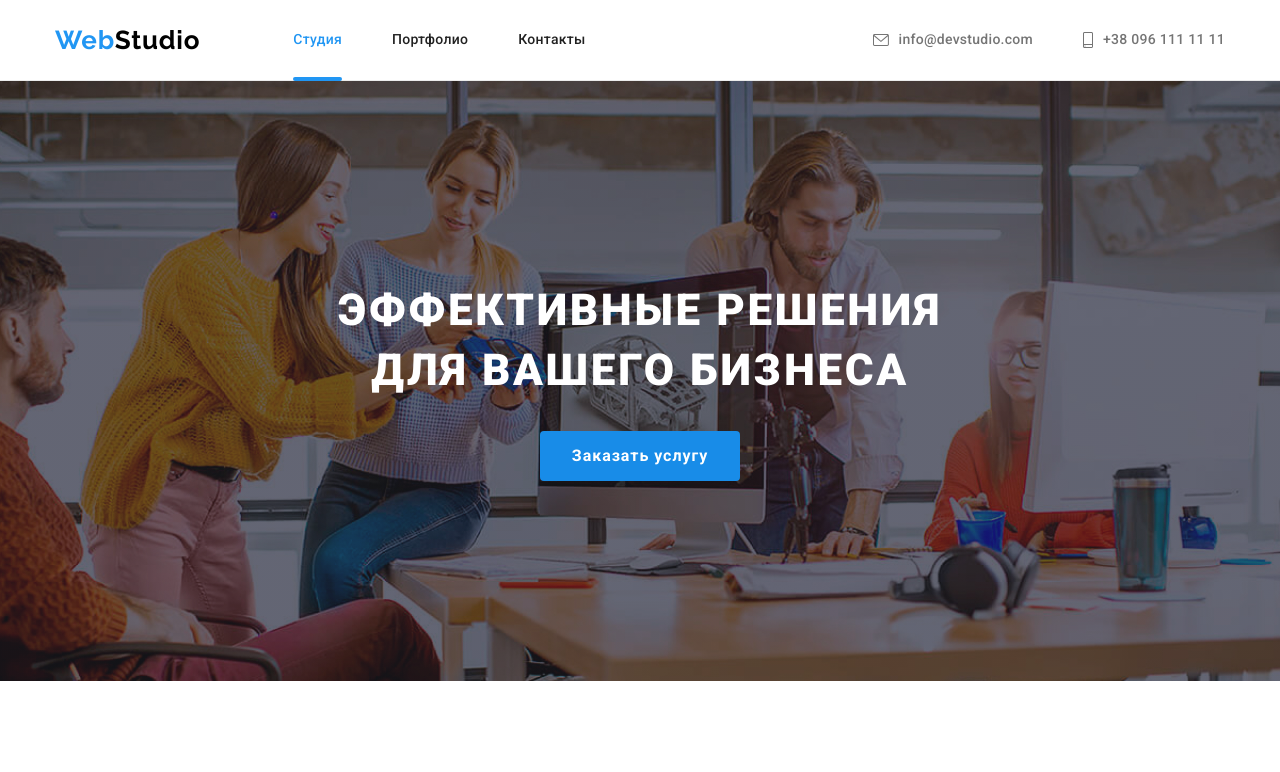
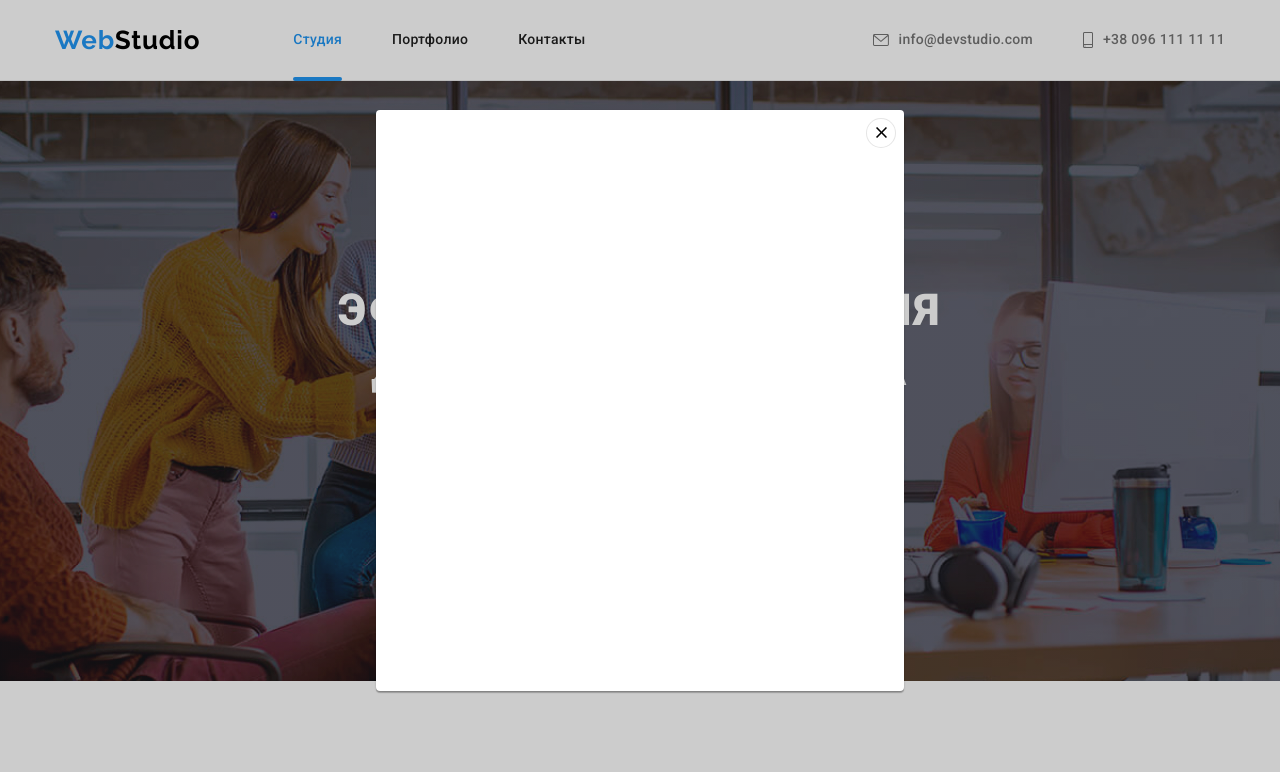
Before and after one commit to OlexTS/goit-markup-hw-05, a plain HTML site: page index.html in a window 1280 px wide. Both pictures are taken after a click on the button "Заказать услугу". Shown: the top 772 px of the page. Drawn offline with nearby package versions, Linux system fonts and the light colour scheme.

Commit message:
add modal window

```diff
--- a/css/styles.css
+++ b/css/styles.css
@@ -655,10 +655,46 @@ img {
 /* Modal */
 
 .backdrop {
+  display: flex;
+  align-items: center;
+  justify-content: center;
+  position: fixed;
+  left: 0;
+  top: 0;
+  width: 100%;
+  height: 100%;
+  background: rgba(0, 0, 0, 0.2);
+  z-index: 1000;
+}
+
+.backdrop.is-hidden {
+  opacity: 0;
+  visibility: hidden;
+  pointer-events: none;
 }
 
 .modal {
+  position: relative;
+  width: 528px;
+  height: 581px;
+  background-color: var(--secondary-light-txt-clr);
+  box-shadow: 0px 1px 3px rgba(0, 0, 0, 0.12), 0px 1px 1px rgba(0, 0, 0, 0.14),
+    0px 2px 1px rgba(0, 0, 0, 0.2);
+  border-radius: 4px;
 }
 
-.button-close {
+.modal-btn {
+  display: flex;
+  align-items: center;
+  justify-content: center;
+  position: absolute;
+  width: 30px;
+  height: 30px;
+  top: 8px;
+  right: 8px;
+  padding: 0;
+  background-color: var(--secondary-light-txt-clr);
+  border-radius: 50%;
+  border: 1px solid rgba(0, 0, 0, 0.1);
+  cursor: pointer;
 }
--- a/index.html
+++ b/index.html
@@ -633,5 +633,19 @@
         </div>
       </div>
     </footer>
+
+    <!-- Modal window -->
+
+    <div class="backdrop is-hidden" data-modal>
+      <div class="modal">
+        <button class="modal-btn" data-modal-close>
+          <svg class="modal-btn-icon" width="18" height="18">
+            <use href="./images/icons.svg#close-modal"></use>
+          </svg>
+        </button>
+      </div>
+    </div>
+
+    <script src="./js/modal.js"></script>
   </body>
 </html>
```
Also changed, not shown: portfolio.html (+18 -18 lines).
